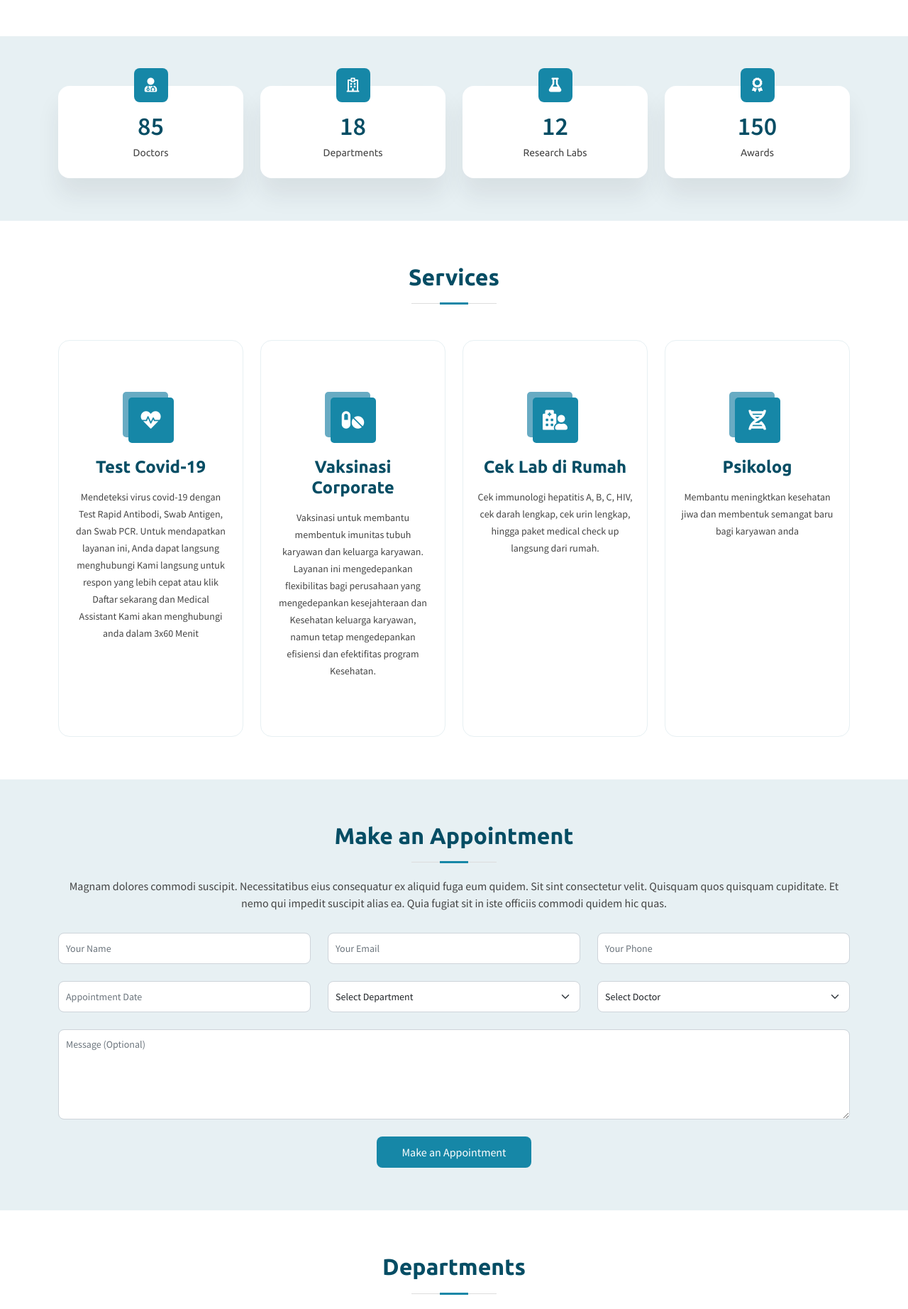
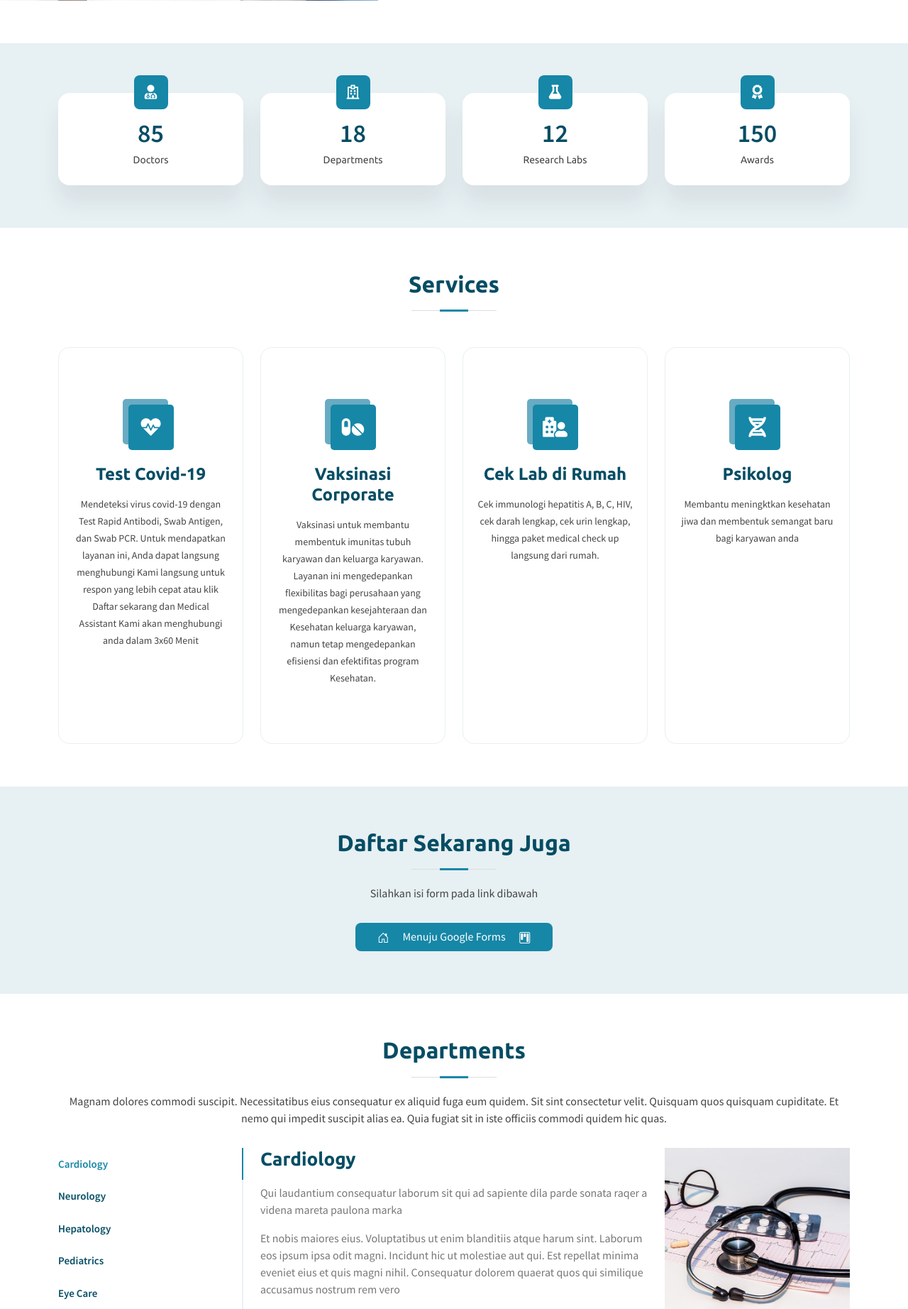
Before and after one commit to NikkiRufiansya/trustmedika, a PHP site: page / in a window 1280 px wide. Shown: the part 1828-3672 px from the top of the page at 71% size. Run offline with PHP 8.4, Linux system fonts and the light colour scheme; some libraries are stand-ins or nearby versions.

Commit message:
Add Btn; fix height responsive; add more default theme css

```diff
--- a/assets/css/style.css
+++ b/assets/css/style.css
@@ -100,7 +100,26 @@ h1, h2, h3, h4, h5, h6 {
 # Bootstrap Modif
 --------------------------------------------------------------*/
 .btn {
-  border-radius:var(--border-radius-btn);
+  border-radius:var(--radius-btn) !important;
+  padding: 6px 30px 8px 30px;
+}
+
+.btn-utama{
+  background: var(--color-utama);
+  color: #fff;
+}
+.btn-utama:hover {
+  background: var(--color-d1);
+  color: #fff;
+}
+
+.btn-l1{
+  background: var(--color-l1);
+  color: #fff;
+}
+.btn-l1:hover {
+  color: var(--color-utama);
+  background: #fff;
 }
 
 /*--------------------------------------------------------------
@@ -285,9 +304,6 @@ h1, h2, h3, h4, h5, h6 {
 */
 .appointment-btn {
   margin-left: 25px;
-  background: var(--color-utama);
-  color: #fff;
-  border-radius: var(--radius-btn);
   padding: 8px 25px;
   white-space: nowrap;
   transition: 0.3s;
@@ -295,10 +311,6 @@ h1, h2, h3, h4, h5, h6 {
   display: inline-block;
 }
 
-.appointment-btn:hover {
-  background: var(--color-d1);
-  color: #fff;
-}
 
 @media (max-width: 768px) {
   .appointment-btn {
@@ -537,7 +549,7 @@ h1, h2, h3, h4, h5, h6 {
   height: 90vh;
   background: url("../img/jumbo-bg.jpg") top center;
   background-size: cover;
-  margin-bottom: -200px;
+  margin-bottom: -15%;
 }
 
 #jumbo .container {
@@ -743,10 +755,6 @@ section {
 
 .why-us .content .more-btn {
   display: inline-block;
-  background: var(--color-l1);
-  padding: 6px 30px 8px 30px;
-  color: #fff;
-  border-radius: var(--radius-btn);
   transition: all ease-in-out 0.4s;
 }
 
@@ -754,10 +762,6 @@ section {
   font-size: 14px;
 }
 
-.why-us .content .more-btn:hover {
-  color: var(--color-utama);
-  background: #fff;
-}
 
 .why-us .icon-boxes .icon-box {
   text-align: center;
--- a/index.php
+++ b/index.php
@@ -32,7 +32,7 @@
         Asperiores dolores sed et. Tenetur quia eos. Autem tempore quibusdam vel necessitatibus optio ad corporis.
         </p>
         <div class="text-center">
-        <a href="#" class="more-btn">Learn More <i class="bx bx-chevron-right"></i></a>
+        <a href="#" class="btn btn-l1 more-btn">Learn More <i class="bx bx-chevron-right"></i></a>
         </div>
       </div>
       </div>
@@ -206,61 +206,16 @@
     <div class="container">
 
     <div class="section-title">
-      <h2>Make an Appointment</h2>
-      <p>Magnam dolores commodi suscipit. Necessitatibus eius consequatur ex aliquid fuga eum quidem. Sit sint consectetur velit. Quisquam quos quisquam cupiditate. Et nemo qui impedit suscipit alias ea. Quia fugiat sit in iste officiis commodi quidem hic quas.</p>
+      <h2>Daftar Sekarang Juga</h2>
+      <p>Silahkan isi form pada link dibawah</p>
     </div>
-
-    <form action="forms/appointment.php" method="post" role="form" class="php-email-form">
-      <div class="row">
-      <div class="col-md-4 form-group">
-        <input type="text" name="name" class="form-control" id="name" placeholder="Your Name" data-rule="minlen:4" data-msg="Please enter at least 4 chars">
-        <div class="validate"></div>
-      </div>
-      <div class="col-md-4 form-group mt-3 mt-md-0">
-        <input type="email" class="form-control" name="email" id="email" placeholder="Your Email" data-rule="email" data-msg="Please enter a valid email">
-        <div class="validate"></div>
-      </div>
-      <div class="col-md-4 form-group mt-3 mt-md-0">
-        <input type="tel" class="form-control" name="phone" id="phone" placeholder="Your Phone" data-rule="minlen:4" data-msg="Please enter at least 4 chars">
-        <div class="validate"></div>
-      </div>
-      </div>
-      <div class="row">
-      <div class="col-md-4 form-group mt-3">
-        <input type="datetime" name="date" class="form-control datepicker" id="date" placeholder="Appointment Date" data-rule="minlen:4" data-msg="Please enter at least 4 chars">
-        <div class="validate"></div>
-      </div>
-      <div class="col-md-4 form-group mt-3">
-        <select name="department" id="department" class="form-select">
-        <option value="">Select Department</option>
-        <option value="Department 1">Department 1</option>
-        <option value="Department 2">Department 2</option>
-        <option value="Department 3">Department 3</option>
-        </select>
-        <div class="validate"></div>
-      </div>
-      <div class="col-md-4 form-group mt-3">
-        <select name="doctor" id="doctor" class="form-select">
-        <option value="">Select Doctor</option>
-        <option value="Doctor 1">Doctor 1</option>
-        <option value="Doctor 2">Doctor 2</option>
-        <option value="Doctor 3">Doctor 3</option>
-        </select>
-        <div class="validate"></div>
-      </div>
-      </div>
-
-      <div class="form-group mt-3">
-      <textarea class="form-control" name="message" rows="5" placeholder="Message (Optional)"></textarea>
-      <div class="validate"></div>
-      </div>
-      <div class="mb-3">
-      <div class="loading">Loading</div>
-      <div class="error-message"></div>
-      <div class="sent-message">Your appointment request has been sent successfully. Thank you!</div>
-      </div>
-      <div class="text-center"><button type="submit">Make an Appointment</button></div>
-    </form>
+    <div class="text-center">
+      <a href="https://forms.google.com" class="btn btn-utama">
+        <i class="bi bi-journal-text"></i>
+        <span class="mx-3"> Menuju Google Forms </span>
+        <i class="bi bi-link-45deg"></i>
+      </a>
+    </div>
 
     </div>
   </section><!-- End Appointment Section -->
--- a/layout/foot.php
+++ b/layout/foot.php
@@ -17,18 +17,7 @@
             </p>
           </div>
 
-          <div class="col-lg-3 col-md-6 footer-links">
-            <h4>Our Services</h4>
-            <ul>
-              <li><i class="bx bx-chevron-right"></i> <a href="#">Web Design</a></li>
-              <li><i class="bx bx-chevron-right"></i> <a href="#">Web Development</a></li>
-              <li><i class="bx bx-chevron-right"></i> <a href="#">Product Management</a></li>
-              <li><i class="bx bx-chevron-right"></i> <a href="#">Marketing</a></li>
-              <li><i class="bx bx-chevron-right"></i> <a href="#">Graphic Design</a></li>
-            </ul>
-          </div>
-
-          <div class="col-lg-2 invisible col-md-6 footer-links">
+          <div class="col-0 col-lg invisible footer-links">
             <h4>Useful Links</h4>
             <ul>
               <li><i class="bx bx-chevron-right"></i> <a href="#">Home</a></li>
--- a/layout/header.php
+++ b/layout/header.php
@@ -17,7 +17,7 @@
         <i class="bi bi-list mobile-nav-toggle"></i>
       </nav><!-- .navbar -->
 
-      <a href="#appointment" class="appointment-btn scrollto"><span class="d-none d-md-inline">Make an</span> Appointment</a>
+      <a href="#appointment" class="btn btn-utama appointment-btn scrollto"><span class="d-none d-md-inline">Make an</span> Appointment</a>
 
     </div>
   </header><!-- End Header -->
```
